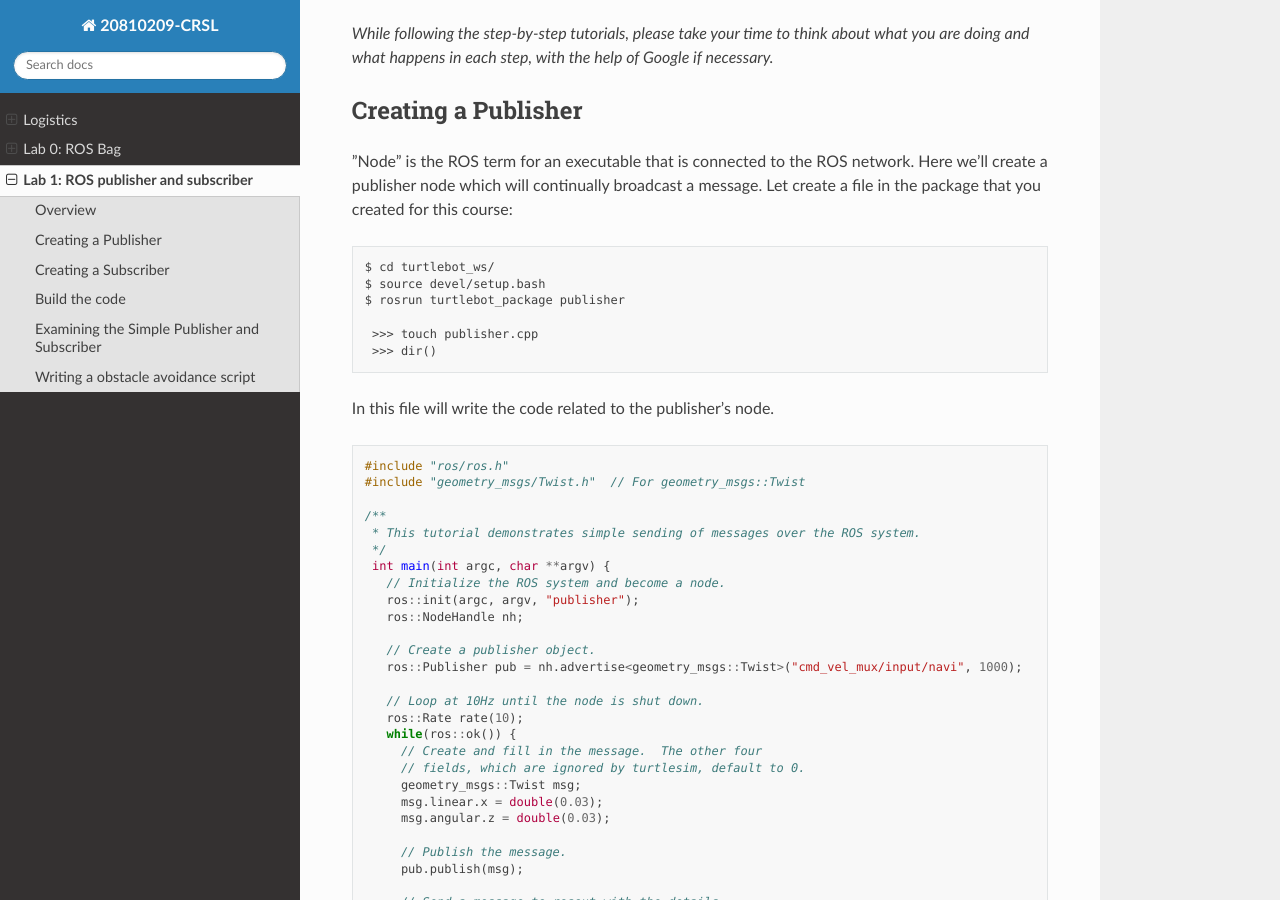
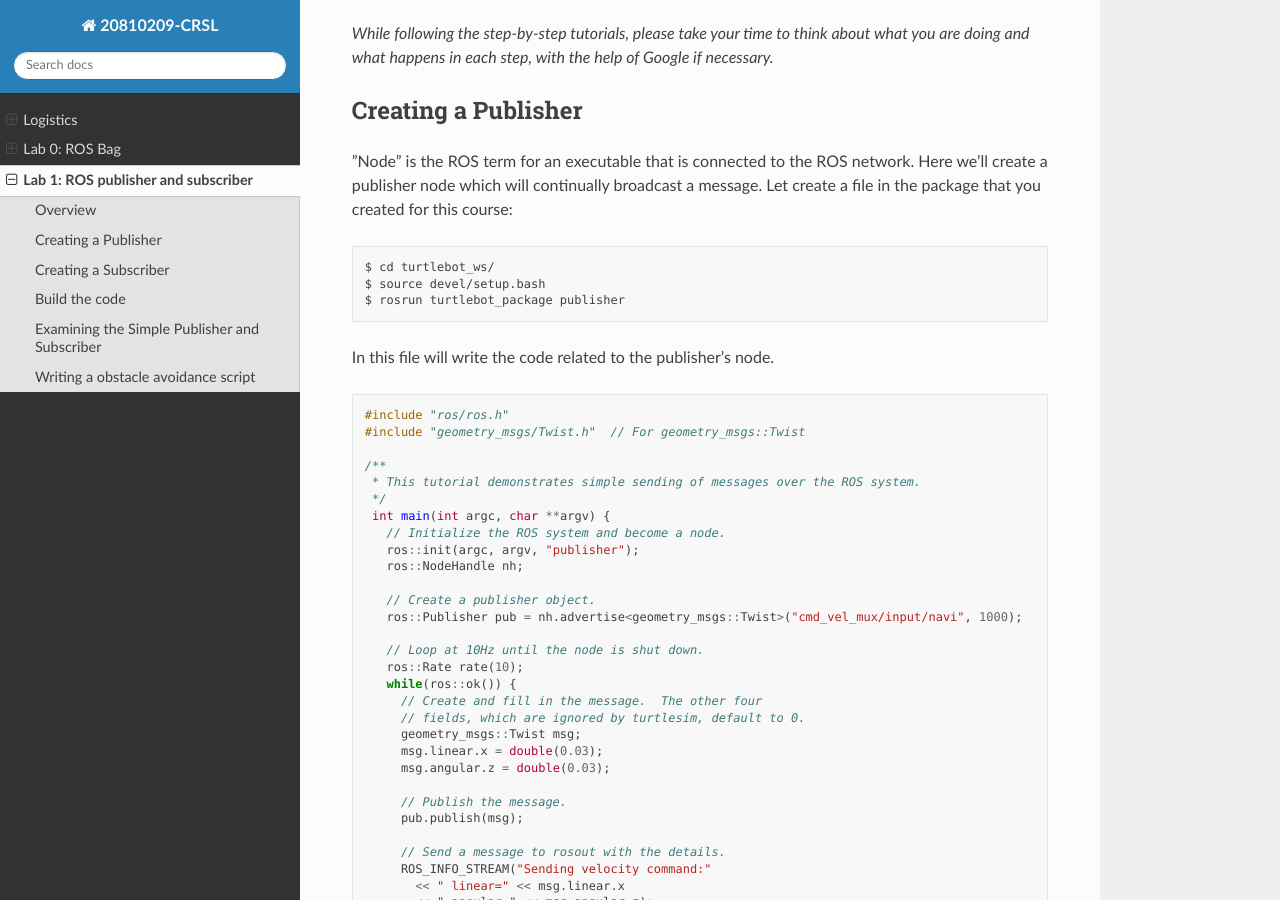
Before and after one commit to newline-lab/20810209, a Sphinx documentation site: the page built from docs/source/lab1.rst, in a window 1280 px wide and 900 px high, scrolled down 313 px. Built offline with Sphinx 7.4.7 and the Read the Docs theme 2.0.0, drawn with Linux system fonts in a browser that asks for light colours.

Commit message:
Update lab1.rst

```diff
--- a/docs/source/lab1.rst
+++ b/docs/source/lab1.rst
@@ -22,8 +22,6 @@ Let create a file in the package that you created for this course:
   $ source devel/setup.bash
   $ rosrun turtlebot_package publisher
 
-   >>> touch publisher.cpp
-   >>> dir()
 In this file will write the code related to the publisher's node.
 
 .. code-block:: cpp
```
